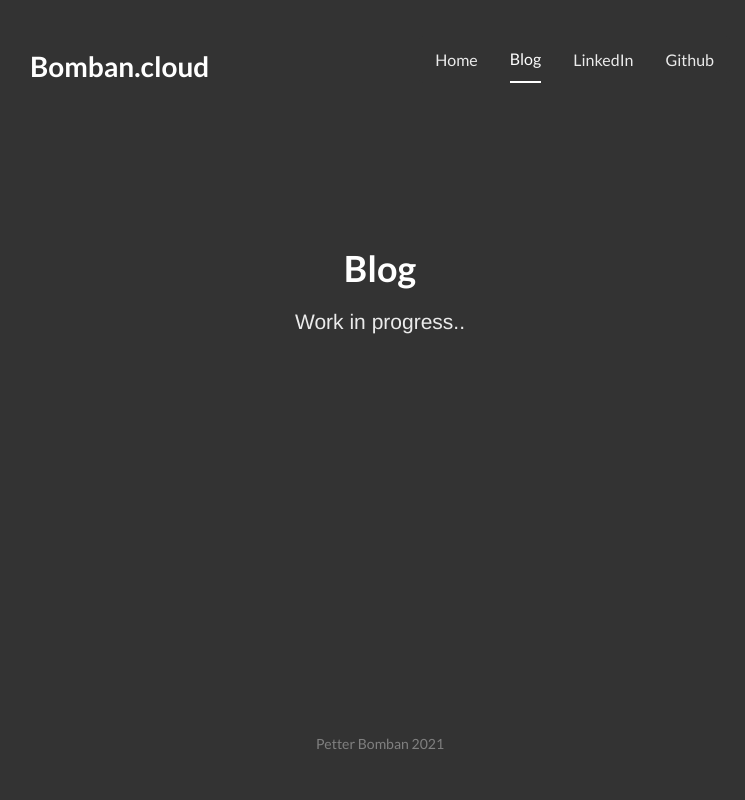
After one commit to petter-bomban/bomban.cloud, a Flask app: page /blog/ in a window 1280 px wide. The commit adds this page. Shown: the whole page, without its empty margins (260-1005 px from the left). Run offline with Flask 2, Linux system fonts and the light colour scheme.

Commit message:
start work on blog page

```diff
--- a/bomban/app.py
+++ b/bomban/app.py
@@ -1,6 +1,12 @@
-from flask import Flask, render_template
+from blog import blog
+from flask import Flask, request, session, redirect, url_for, render_template
+
 app = Flask(__name__)
 
+app.register_blueprint(blog.blog, url_prefix='/blog')
+
 @app.route("/")
-def hello():
-    return render_template('index.html', response=None, error=None, key_check=False, key=None)
+def index():
+    return render_template('index.html')
+
+app.run()
--- /dev/null
+++ b/bomban/blog/blog.py
@@ -0,0 +1,7 @@
+from flask import Blueprint, render_template, request, session, redirect, url_for
+
+blog = Blueprint('blog', __name__)
+
+@blog.route('/')
+def index():
+    return render_template('blog.html')
--- /dev/null
+++ b/bomban/templates/blog.html
@@ -0,0 +1,22 @@
+{% include "header.html" %}
+
+<body id="root">
+    <div class="ui inverted vertical center aligned segment">
+      <nav class="ui container">
+        <h1 class="ui inverted header">Bomban.cloud</h1>
+        <div class="ui borderless inverted compact menu">
+          <a class="item" href="/">Home</a>
+          <a class="active item" href="/blog">Blog</a>
+          <a class="item" href="https://www.linkedin.com/in/petterbomban">LinkedIn</a>
+          <a class="item" href="http://github.com/petter-bomban">Github</a>
+        </div>
+      </nav>
+
+      <div class="ui content container">
+        <h1 class="ui inverted header">Blog</h1>
+        <p>
+            Work in progress..
+        </p>
+      </div>
+
+{% include "footer.html" %}
--- /dev/null
+++ b/bomban/templates/footer.html
@@ -0,0 +1,7 @@
+<footer class="ui inverted vertical segment">
+    Petter Bomban 2021
+</footer>
+</div>
+</body>
+
+</html>
--- /dev/null
+++ b/bomban/templates/header.html
@@ -0,0 +1,105 @@
+<!DOCTYPE html>
+<html>
+
+<head>
+    <meta charset="utf-8" />
+    <meta content="IE=edge,chrome=1" http-equiv="X-UA-Compatible" />
+    <meta name="viewport" content="width=device-width, initial-scale=1, maximum-scale=2, user-scalable=no" />
+    <meta name="description" content="Personal website, portfolio for hobby projects, and blog posts related to IT.">
+    <meta name="keywords" content="Petter Bomban, Bomban, Bomban.no, CV, Portfolio, Programmer, Consultant, IT, Blog" />
+    <meta name="author" content="Petter Bomban" />
+    <meta name="theme-color" content="#ffffff" />
+    <link rel="shortcut icon" href="{{ url_for('static', filename='favicon.ico') }}">
+    <title>Petter Bomban Cloud</title>
+    <link rel="stylesheet" href="https://cdnjs.cloudflare.com/ajax/libs/semantic-ui/2.4.1/semantic.min.css"
+        type="text/css" />
+    <style type="text/css">
+        body {
+            -webkit-font-smoothing: antialiased;
+            -moz-font-smoothing: grayscale;
+        }
+
+        @media only screen and (min-width: 768px) {
+            .ui.container {
+                width: 700px;
+                max-width: 700px;
+            }
+
+            nav.ui.container .ui.header {
+                float: left;
+                margin-top: 12px;
+            }
+
+            nav.ui.container .ui.inverted.compact.menu {
+                float: right;
+            }
+        }
+
+        .ui.inverted.vertical.center.aligned.segment {
+            padding-top: 36px;
+        }
+
+        nav.ui.container .ui.inverted.compact.menu {
+            background-color: rgb(51, 51, 51);
+        }
+
+        nav.ui.container .ui.inverted.compact.menu .item {
+            padding-bottom: 0;
+        }
+
+        nav.ui.container .ui.inverted.compact.menu .item {
+            font-size: 16px;
+            padding-left: 0px;
+            padding-right: 0px;
+            padding-bottom: 14px;
+            margin-left: 16px;
+            margin-right: 16px;
+            border-radius: 0;
+        }
+
+        nav.ui.container .ui.inverted.compact.menu .active.item {
+            background-color: inherit;
+            border-bottom-color: white;
+            border-bottom-style: solid;
+            border-bottom-width: 2px;
+        }
+
+        .ui.inverted.vertical.segment {
+            height: 100vh;
+            background-color: rgb(51, 51, 51);
+        }
+
+        .ui.content.container {
+            height: 300px;
+            position: absolute;
+            top: 0;
+            bottom: 0;
+            left: 0;
+            right: 0;
+            margin: auto;
+        }
+
+        .ui.content.container h1.header {
+            font-size: 36px;
+        }
+
+        .ui.content.container p {
+            font-size: 21px;
+            line-height: 1.6;
+            font-weight: 300;
+            font-family: "Helvetica Neue", Helvetica, Arial, sans-serif;
+        }
+
+        .ui.inverted.vertical.segment footer.ui.segment {
+            height: 80px;
+            width: 100%;
+            position: absolute;
+            bottom: 0;
+            color: gray;
+        }
+
+        .ui.inverted.vertical.segment footer.ui.segment a {
+            color: white;
+        }
+    </style>
+</head>
```
Also changed, not shown: bomban/templates/index.html (+9 -118 lines), bomban/blog/__init__.py (added).
